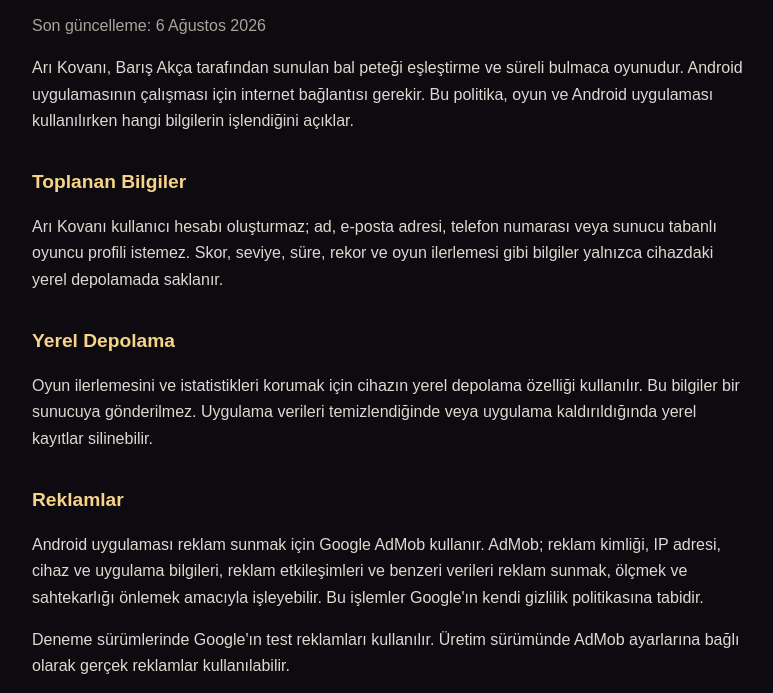
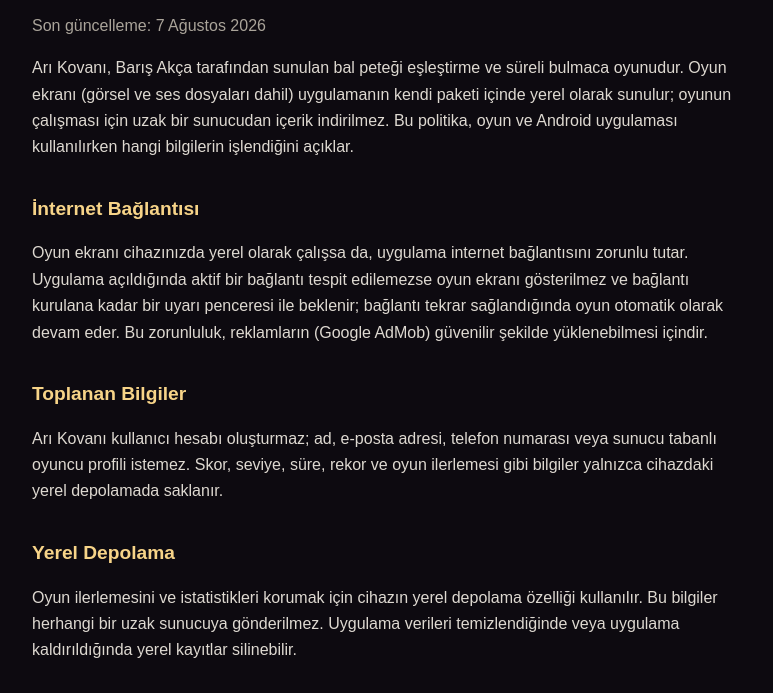
Before and after one commit to akcaprox-dotcom/BusyBee, a plain HTML site: page gizlilik.html in a window 1280 px wide. Shown: the part 90-783 px from the top of the page, without its empty margins (250-1023 px from the left). Drawn offline with Linux system fonts and the light colour scheme.

Commit message:
Add files via upload

```diff
--- a/gizlilik.html
+++ b/gizlilik.html
@@ -22,15 +22,18 @@
 <body>
   <main>
     <h1>Arı Kovanı Gizlilik Politikası</h1>
-    <p class="updated">Son güncelleme: 6 Ağustos 2026</p>
-    <p>Arı Kovanı, Barış Akça tarafından sunulan bal peteği eşleştirme ve süreli bulmaca oyunudur. Android uygulamasının çalışması için internet bağlantısı gerekir. Bu politika, oyun ve Android uygulaması kullanılırken hangi bilgilerin işlendiğini açıklar.</p>
+    <p class="updated">Son güncelleme: 7 Ağustos 2026</p>
+    <p>Arı Kovanı, Barış Akça tarafından sunulan bal peteği eşleştirme ve süreli bulmaca oyunudur. Oyun ekranı (görsel ve ses dosyaları dahil) uygulamanın kendi paketi içinde yerel olarak sunulur; oyunun çalışması için uzak bir sunucudan içerik indirilmez. Bu politika, oyun ve Android uygulaması kullanılırken hangi bilgilerin işlendiğini açıklar.</p>
+    <h2>İnternet Bağlantısı</h2>
+    <p>Oyun ekranı cihazınızda yerel olarak çalışsa da, uygulama internet bağlantısını zorunlu tutar. Uygulama açıldığında aktif bir bağlantı tespit edilemezse oyun ekranı gösterilmez ve bağlantı kurulana kadar bir uyarı penceresi ile beklenir; bağlantı tekrar sağlandığında oyun otomatik olarak devam eder. Bu zorunluluk, reklamların (Google AdMob) güvenilir şekilde yüklenebilmesi içindir.</p>
     <h2>Toplanan Bilgiler</h2>
     <p>Arı Kovanı kullanıcı hesabı oluşturmaz; ad, e-posta adresi, telefon numarası veya sunucu tabanlı oyuncu profili istemez. Skor, seviye, süre, rekor ve oyun ilerlemesi gibi bilgiler yalnızca cihazdaki yerel depolamada saklanır.</p>
     <h2>Yerel Depolama</h2>
-    <p>Oyun ilerlemesini ve istatistikleri korumak için cihazın yerel depolama özelliği kullanılır. Bu bilgiler bir sunucuya gönderilmez. Uygulama verileri temizlendiğinde veya uygulama kaldırıldığında yerel kayıtlar silinebilir.</p>
+    <p>Oyun ilerlemesini ve istatistikleri korumak için cihazın yerel depolama özelliği kullanılır. Bu bilgiler herhangi bir uzak sunucuya gönderilmez. Uygulama verileri temizlendiğinde veya uygulama kaldırıldığında yerel kayıtlar silinebilir.</p>
     <h2>Reklamlar</h2>
     <p>Android uygulaması reklam sunmak için Google AdMob kullanır. AdMob; reklam kimliği, IP adresi, cihaz ve uygulama bilgileri, reklam etkileşimleri ve benzeri verileri reklam sunmak, ölçmek ve sahtekarlığı önlemek amacıyla işleyebilir. Bu işlemler Google'ın kendi gizlilik politikasına tabidir.</p>
     <p>Deneme sürümlerinde Google'ın test reklamları kullanılır. Üretim sürümünde AdMob ayarlarına bağlı olarak gerçek reklamlar kullanılabilir.</p>
+    <p>Avrupa Ekonomik Alanı, Birleşik Krallık ve İsviçre'deki kullanıcılardan, gerektiğinde reklam tercihlerine ilişkin onay istenir. Onay vermemeyi veya gizlilik seçeneklerinizi yönetmeyi seçebilirsiniz. Ödüllü reklam izlemek zorunlu değildir; izlememeyi seçmeniz durumunda oyun normal şekilde devam eder.</p>
     <p>Google'ın veri kullanımı hakkında daha fazla bilgi için <a href="https://policies.google.com/privacy">Google Gizlilik Politikası</a> sayfasını inceleyebilirsiniz.</p>
     <h2>Çocukların Gizliliği</h2>
     <p>Arı Kovanı bilerek çocuklardan kişisel bilgi toplamaz. Bir çocuğun kişisel bilgi paylaştığını düşünüyorsanız aşağıdaki iletişim adresinden bize ulaşabilirsiniz.</p>
```
